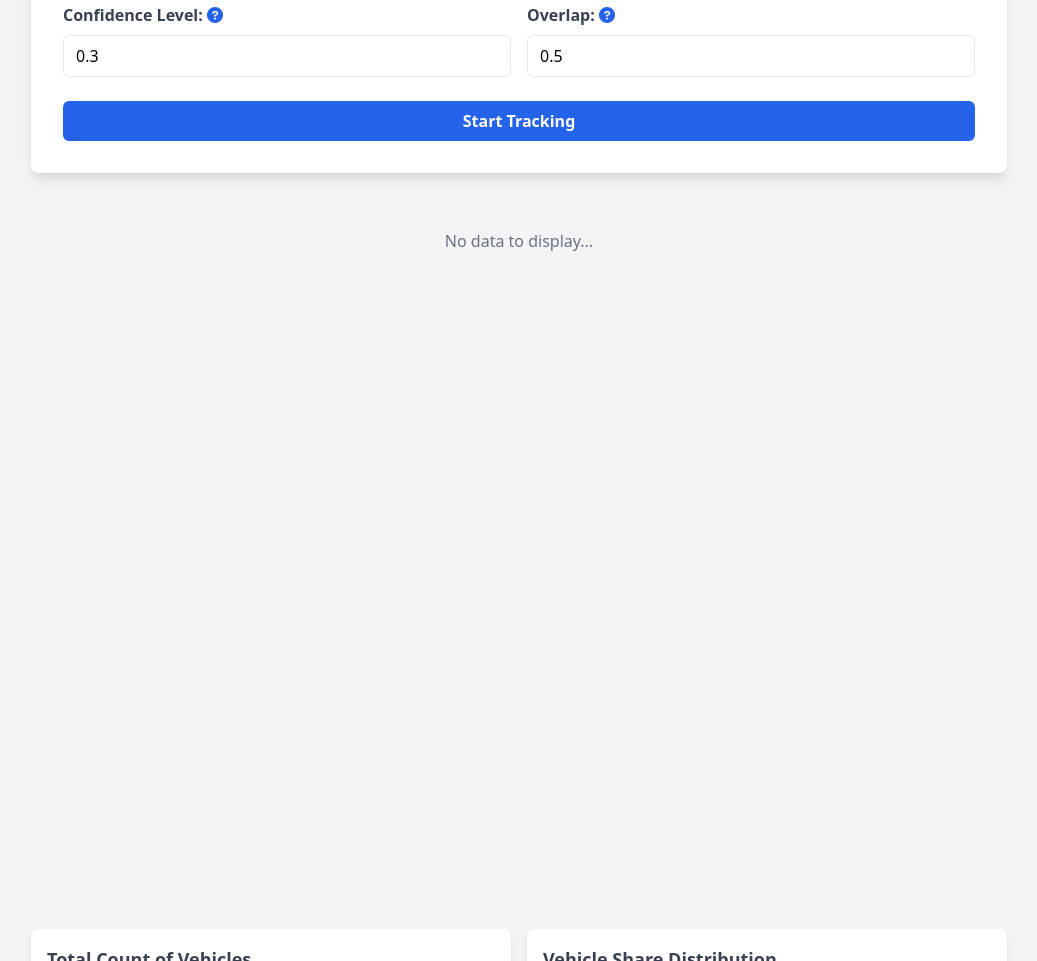
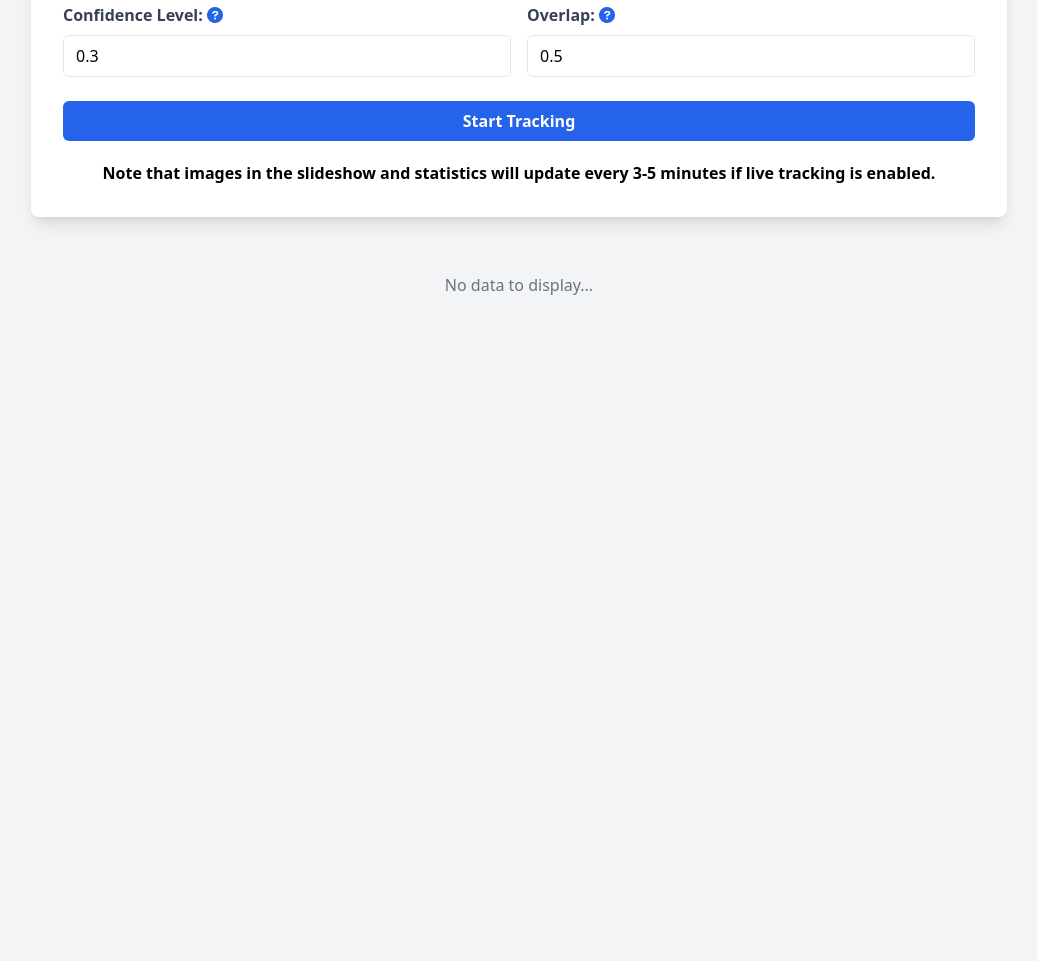
Before and after one commit to BlazeStorm001/singvms, a website: page public/index.html in a window 1280 px wide. Shown: the part 1181-2142 px from the top of the page, without its empty margins (121-1158 px from the left). Drawn offline with nearby package versions, Linux system fonts and the light colour scheme.

Commit message:
Added note for dashboard updation

```diff
--- a/public/index.html
+++ b/public/index.html
@@ -146,6 +146,8 @@
 </div>
             <!-- Submit Button -->
             <button type="submit" id="submit-btn" class="w-full bg-blue-600 text-white font-semibold py-2 rounded-md hover:bg-blue-700 focus:outline-none">Start Tracking</button>
+
+            <h1 class="font-bold mt-5 text-center">Note that images in the slideshow and statistics will update every 3-5 minutes if live tracking is enabled.</h1>
         </form>
 
         <!-- Swiper Containers for Image Galleries -->
```
